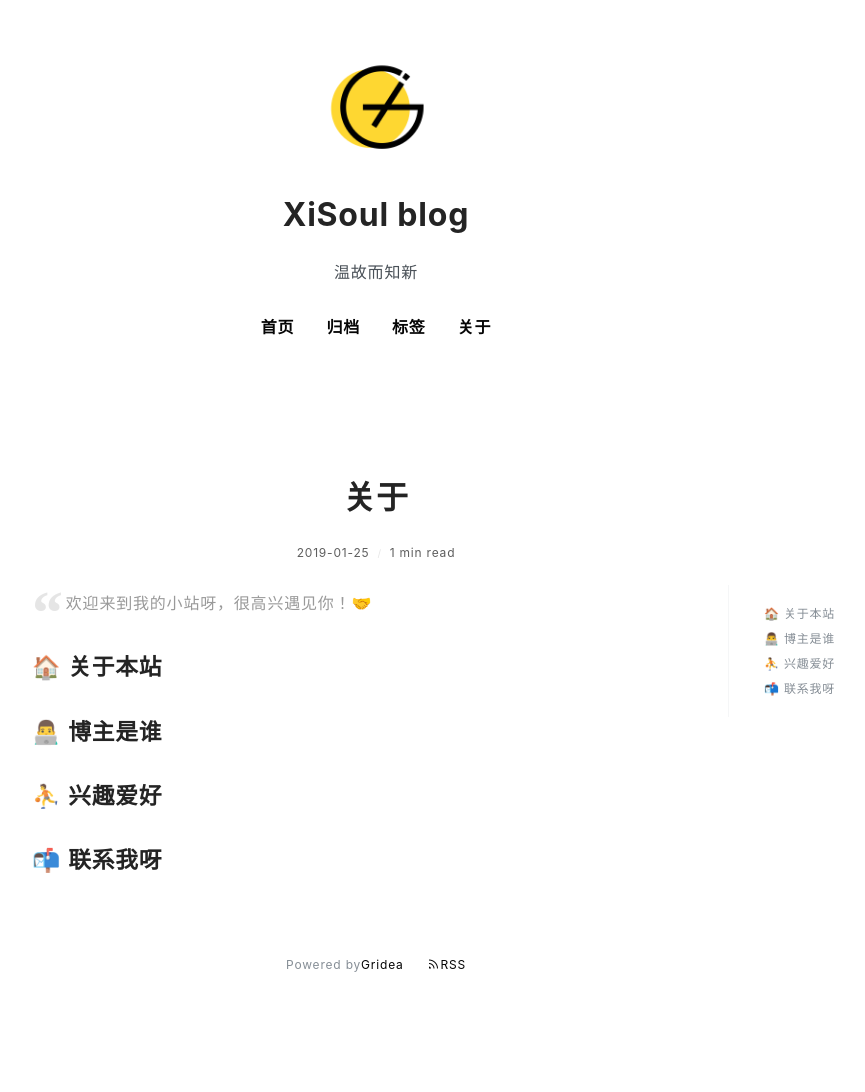
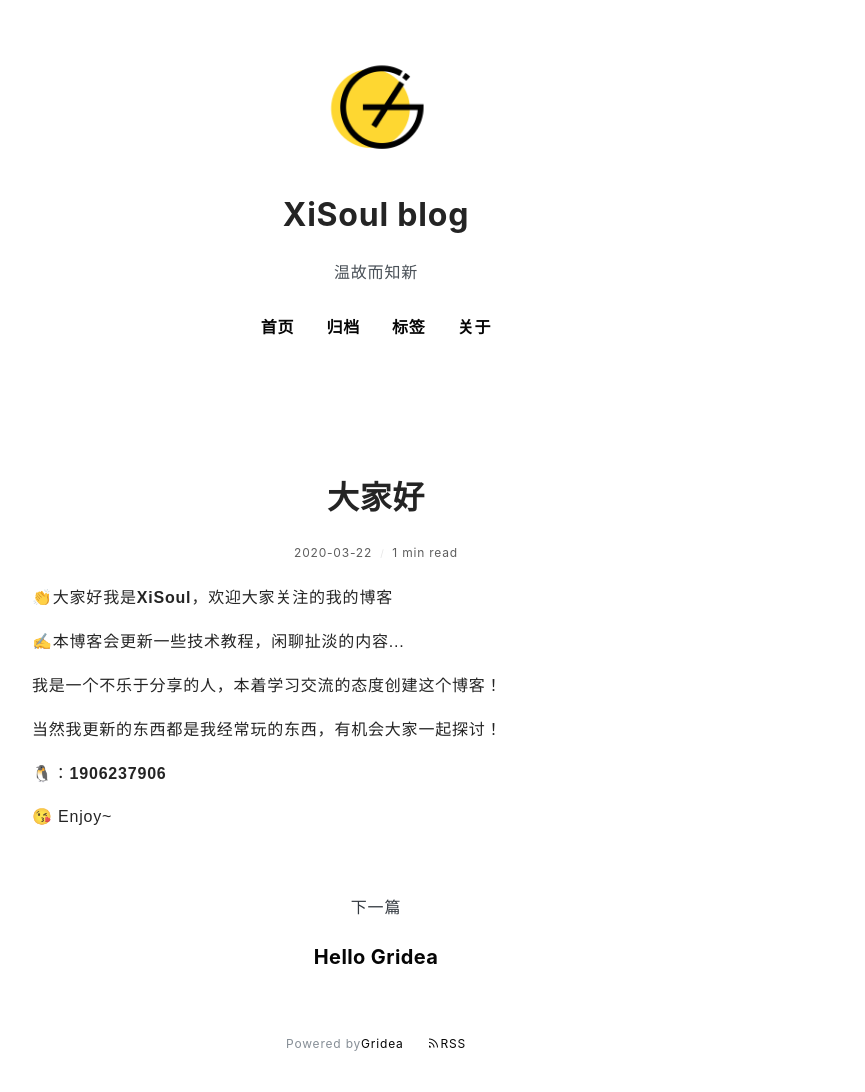
Before and after one commit to XiSoul/XiSoul.github.io, a plain HTML site: page post/da-jia-hao/index.html in a window 1280 px wide. Shown: the whole page, without its empty margins (264-1129 px from the left). Before the commit the page ends 1013 px from the top, so only its background shows below. Drawn offline with nearby package versions, Linux system fonts and the light colour scheme; a web font is replaced by a local one.

Commit message:
update from gridea: 2020-03-22 16:13:18

```diff
--- a/post/about/index.html
+++ b/post/da-jia-hao/index.html
@@ -2,23 +2,20 @@
   <head>
     <meta charset="utf-8" />
 <meta name="viewport" content="width=device-width, initial-scale=1" />
-<title>关于 | XiSoul blog</title>
-<link rel="shortcut icon" href="https://XiSoul.github.io/favicon.ico?v=1584628269336">
+<title>大家好 | XiSoul blog</title>
+<link rel="shortcut icon" href="https://XiSoul.github.io/favicon.ico?v=1584864026584">
 <link href="https://cdn.jsdelivr.net/npm/remixicon@2.3.0/fonts/remixicon.css" rel="stylesheet">
 <link rel="stylesheet" href="https://XiSoul.github.io/styles/main.css">
-<link rel="alternate" type="application/atom+xml" title="关于 | XiSoul blog - Atom Feed" href="https://XiSoul.github.io/atom.xml">
+<link rel="alternate" type="application/atom+xml" title="大家好 | XiSoul blog - Atom Feed" href="https://XiSoul.github.io/atom.xml">
 <link rel="stylesheet" href="https://fonts.googleapis.com/css?family=Droid+Serif:400,700">
 
 
 
-    <meta name="description" content="
-欢迎来到我的小站呀，很高兴遇见你！🤝
-
-🏠 关于本站
-👨‍💻 博主是谁
-⛹ 兴趣爱好
-📬 联系我呀
-..." />
+    <meta name="description" content="👏大家好我是XiSoul，欢迎大家关注的我的博客
+✍️本博客会更新一些技术教程，闲聊扯淡的内容...
+我是一个不乐于分享的人，本着学习交流的态度创建这个博客！
+当然我更新的东西都是我经常玩的东西，有机会大家一起探讨！
+🐧：1906237..." />
     <meta name="keywords" content="" />
     <link rel="stylesheet" href="https://cdnjs.cloudflare.com/ajax/libs/KaTeX/0.10.0/katex.min.css">
     <script src="https://cdn.bootcss.com/highlight.js/9.12.0/highlight.min.js"></script>
@@ -28,7 +25,7 @@
       <div class="main-content">
         <div class="site-header">
   <a href="https://XiSoul.github.io">
-  <img class="avatar" src="https://XiSoul.github.io/images/avatar.png?v=1584628269336" alt="">
+  <img class="avatar" src="https://XiSoul.github.io/images/avatar.png?v=1584864026584" alt="">
   </a>
   <h1 class="site-title">
     XiSoul blog
@@ -81,11 +78,11 @@
         <div class="post-detail">
           <article class="post">
             <h2 class="post-title">
-              关于
+              大家好
             </h2>
             <div class="post-info">
               <span>
-                2019-01-25
+                2020-03-22
               </span>
               <span>
                 1 min read
@@ -95,32 +92,30 @@
 
             <div class="post-content-wrapper">
               <div class="post-content">
-                <blockquote>
-<p>欢迎来到我的小站呀，很高兴遇见你！🤝</p>
-</blockquote>
-<h2 id="关于本站">🏠 关于本站</h2>
-<h2 id="博主是谁">👨‍💻 博主是谁</h2>
-<h2 id="兴趣爱好">⛹ 兴趣爱好</h2>
-<h2 id="联系我呀">📬 联系我呀</h2>
+                <p>👏大家好我是<strong>XiSoul</strong>，欢迎大家关注的我的博客</p>
+<p>✍️本博客会更新一些技术教程，闲聊扯淡的内容...</p>
+<p>我是一个不乐于分享的人，本着学习交流的态度创建这个博客！</p>
+<p>当然我更新的东西都是我经常玩的东西，有机会大家一起探讨！</p>
+<p>🐧：<strong>1906237906</strong></p>
+<p>😘 Enjoy~</p>
 
               </div>
               <div class="toc-container">
-                <ul class="markdownIt-TOC">
-<li>
-<ul>
-<li><a href="#%E5%85%B3%E4%BA%8E%E6%9C%AC%E7%AB%99">🏠 关于本站</a></li>
-<li><a href="#%E5%8D%9A%E4%B8%BB%E6%98%AF%E8%B0%81">👨‍💻 博主是谁</a></li>
-<li><a href="#%E5%85%B4%E8%B6%A3%E7%88%B1%E5%A5%BD">⛹ 兴趣爱好</a></li>
-<li><a href="#%E8%81%94%E7%B3%BB%E6%88%91%E5%91%80">📬 联系我呀</a></li>
-</ul>
-</li>
-</ul>
 
               </div>
             </div>
           </article>
         </div>
 
+
+          <div class="next-post">
+            <div class="next">下一篇</div>
+            <a href="https://XiSoul.github.io/post/hello-gridea/">
+              <h3 class="post-title">
+                Hello Gridea
+              </h3>
+            </a>
+          </div>
 
 
 
```
Also changed, not shown: archives/index.html (+18 -2 lines), atom.xml (+15 -1 lines), index.html (+21 -2 lines), post/hello-gridea/index.html (+2 -2 lines), tag/HV7FqVyN9/index.html (+2 -2 lines), tags/index.html (+2 -2 lines).
